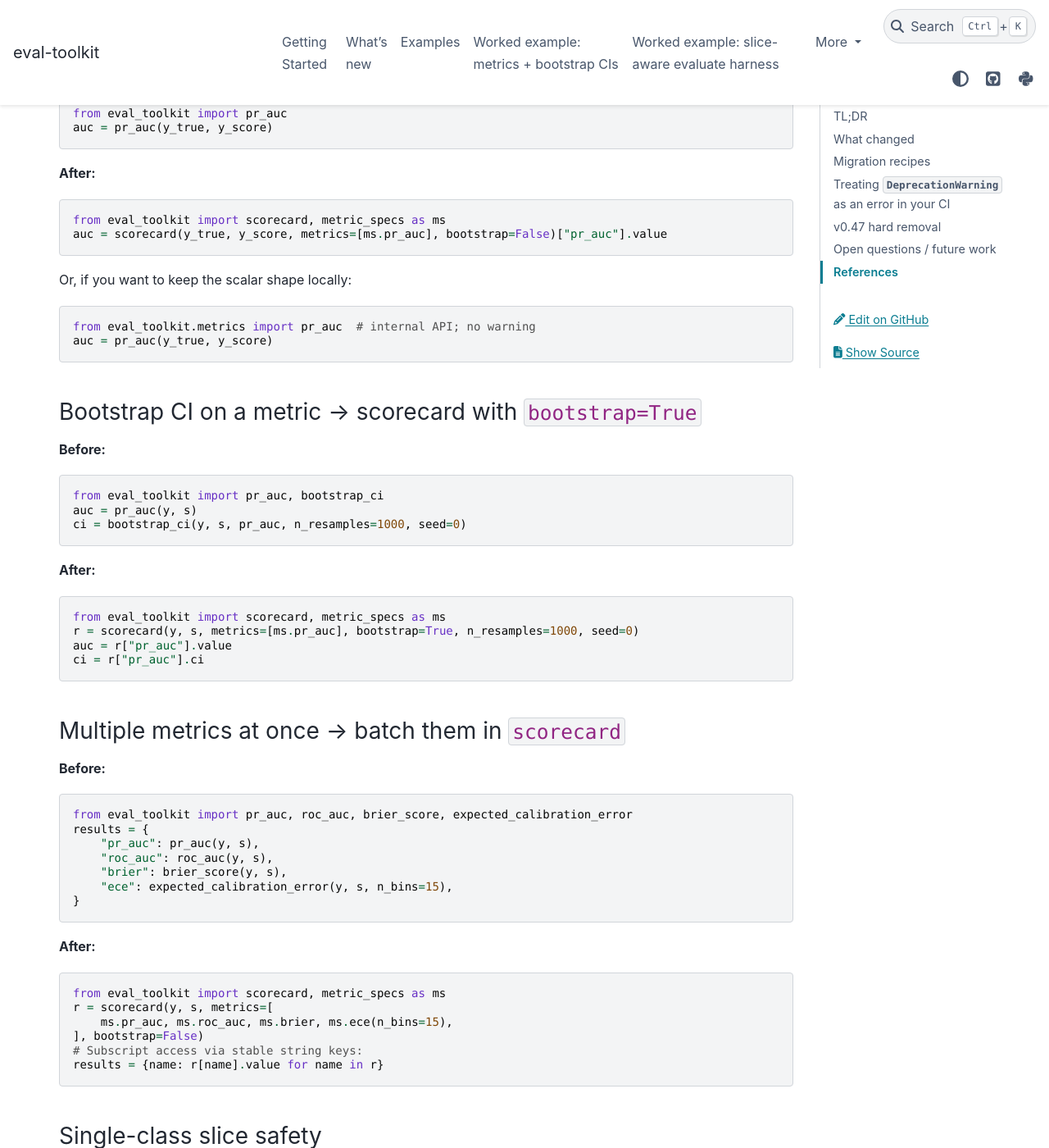
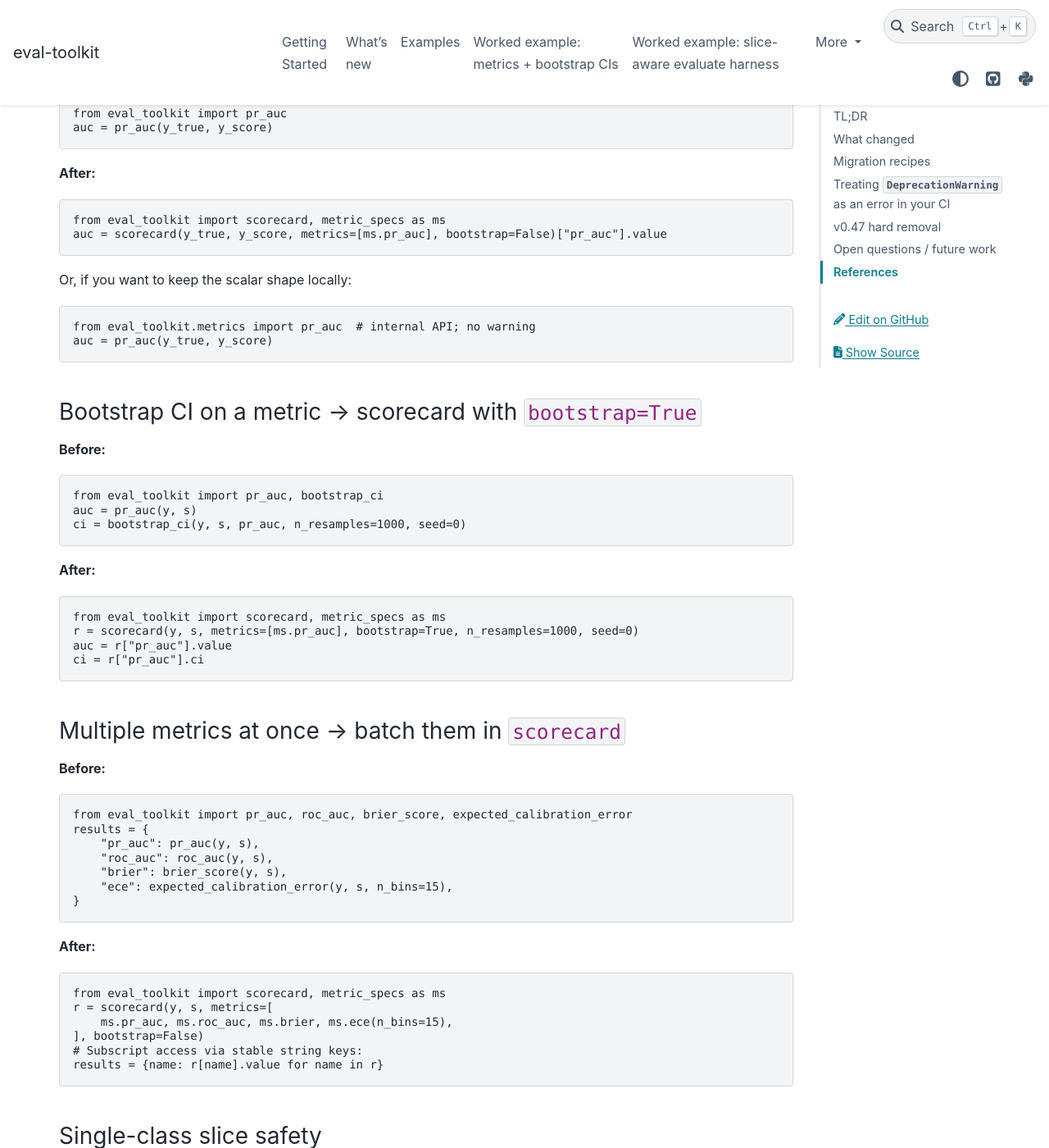
Before and after one commit to brandon-behring/eval-toolkit, a Sphinx documentation site: the page built from docs/source/migration/v0.46.md, in a window 1280 px wide and 1400 px high, scrolled down 2650 px. Shown: the whole window at 82% size. Built offline with Sphinx 7.4.7 and the PyData theme 0.15.4, drawn with Linux system fonts in a browser that asks for light colours; some of the changed text lies outside the part shown.

````diff
--- a/docs/source/migration/v0.46.md
+++ b/docs/source/migration/v0.46.md
@@ -18,7 +18,7 @@ eval-toolkit v0.46.0 introduces a new primary metric surface and **soft-deprecat
 
 A single function that computes multiple threshold-free metrics + bootstrap CIs on one slice. Returns a `Scorecard` (`Mapping[str, MetricResult]`):
 
-```python
+```text
 from eval_toolkit import scorecard, metric_specs as ms
 
 r = scorecard(
@@ -65,7 +65,7 @@ These 8 names are no longer in `eval_toolkit.__all__` and emit `DeprecationWarni
 
 `f1`, `accuracy`, `precision`, `recall` are intentionally absent from the v0.46 first-party spec namespace per [Decision R](../adr/0002-scorecard-as-primary-metric-surface.md) of the v1.0 plan. They need a threshold, and threshold provenance is its own concern. To compute them, use the existing operating-point machinery:
 
-```python
+```text
 from eval_toolkit import MaxF1Selector, metrics_at_threshold
 
 # Step 1: select a threshold from val
@@ -83,20 +83,20 @@ If your eval pipeline calls F1 / accuracy / precision / recall on a separate thr
 ### Scalar PR-AUC → scorecard
 
 **Before:**
-```python
+```text
 from eval_toolkit import pr_auc
 auc = pr_auc(y_true, y_score)
 ```
 
 **After:**
-```python
+```text
 from eval_toolkit import scorecard, metric_specs as ms
 auc = scorecard(y_true, y_score, metrics=[ms.pr_auc], bootstrap=False)["pr_auc"].value
 ```
 
 Or, if you want to keep the scalar shape locally:
 
-```python
+```text
 from eval_toolkit.metrics import pr_auc  # internal API; no warning
 auc = pr_auc(y_true, y_score)
 ```
@@ -104,14 +104,14 @@ auc = pr_auc(y_true, y_score)
 ### Bootstrap CI on a metric → scorecard with `bootstrap=True`
 
 **Before:**
-```python
+```text
 from eval_toolkit import pr_auc, bootstrap_ci
 auc = pr_auc(y, s)
 ci = bootstrap_ci(y, s, pr_auc, n_resamples=1000, seed=0)
 ```
 
 **After:**
-```python
+```text
 from eval_toolkit import scorecard, metric_specs as ms
 r = scorecard(y, s, metrics=[ms.pr_auc], bootstrap=True, n_resamples=1000, seed=0)
 auc = r["pr_auc"].value
@@ -121,7 +121,7 @@ ci = r["pr_auc"].ci
 ### Multiple metrics at once → batch them in `scorecard`
 
 **Before:**
-```python
+```text
 from eval_toolkit import pr_auc, roc_auc, brier_score, expected_calibration_error
 results = {
     "pr_auc": pr_auc(y, s),
@@ -132,7 +132,7 @@ results = {
 ```
 
 **After:**
-```python
+```text
 from eval_toolkit import scorecard, metric_specs as ms
 r = scorecard(y, s, metrics=[
     ms.pr_auc, ms.roc_auc, ms.brier, ms.ece(n_bins=15),
@@ -147,7 +147,7 @@ results = {name: r[name].value for name in r}
 
 **After:** `scorecard()` returns `MetricResult(status="skipped", value=None, reason="pr_auc not defined on single-class slice")`. The whole scorecard still computes; other metrics that ARE defined on single-class (Brier, ECE) still produce `status="ok"`.
 
-```python
+```text
 import numpy as np
 r = scorecard(np.zeros(100, dtype=int), np.random.random(100),
               metrics=[ms.pr_auc, ms.brier], bootstrap=False)
@@ -161,7 +161,7 @@ r["brier"].value     # 0.4...
 
 `MetricSpec` is a structural Protocol — any class exposing `name: str` and `compute(y_true, y_score) -> float` satisfies it.
 
-```python
+```text
 from eval_toolkit import scorecard, MetricSpec
 
 class _MyMetric:
````
Also changed, not shown: 1 other file.
